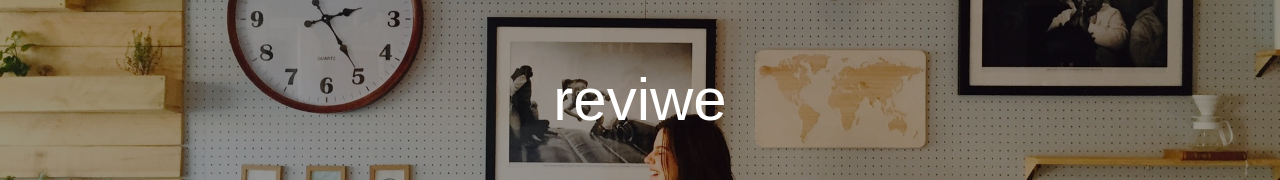
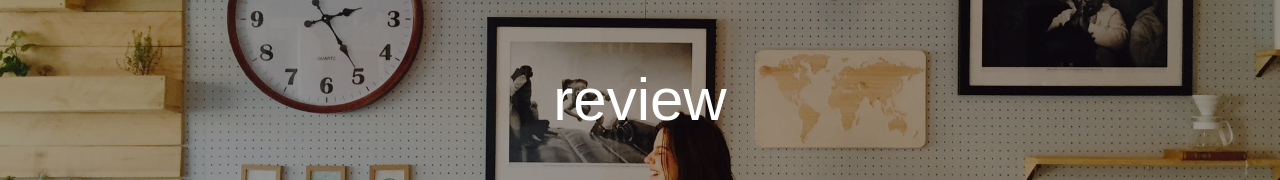
Before and after one commit to wiraphan123/Cafeforyou, a React (Create React App) app: page /Review in a window 1280 px wide. Shown: the part 300-480 px from the top of the page. Built offline with nearby package versions, Linux system fonts and the light colour scheme; a web font is replaced by a local one.

Commit message:
edit Review

```diff
--- a/src/pages/Review.js
+++ b/src/pages/Review.js
@@ -29,7 +29,7 @@ function Review () {
     <BackgroundBlock src = {backgroundImage}>
 
       <Title>
-        reviwe
+        review
       </Title>
       </BackgroundBlock>
       <ReviewBackground>
```
